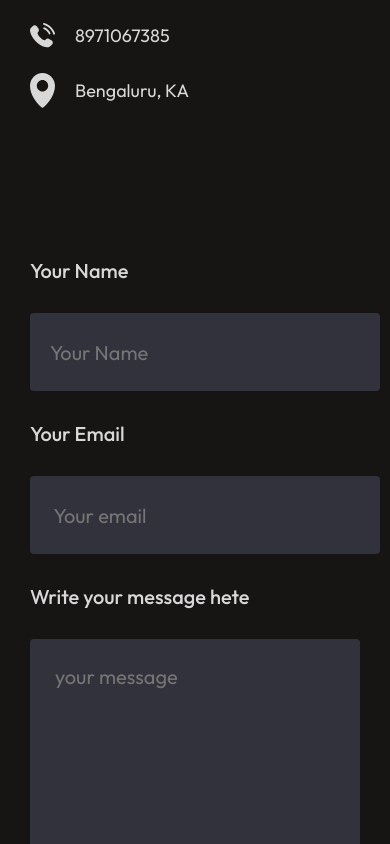
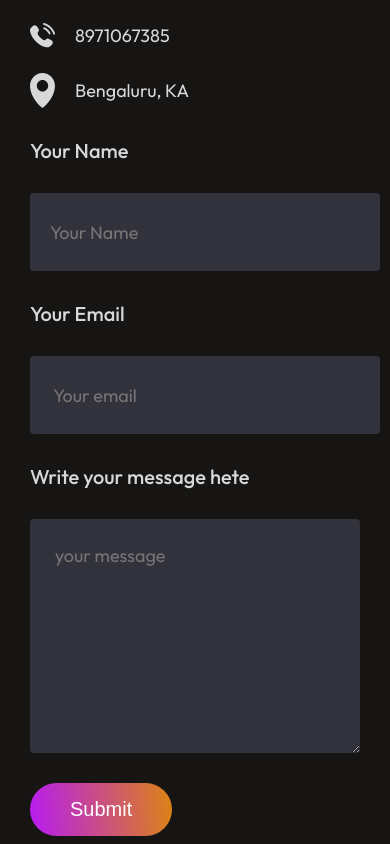
Before and after one commit to TechSpoorti/Portfolio, a React (Create React App) app: page / in a window 390 px wide. Shown: the part 6000-6844 px from the top of the page. Built offline with nearby package versions, Linux system fonts and the light colour scheme.

Commit message:
contct part

```diff
--- a/src/Components/Contact/Contact.css
+++ b/src/Components/Contact/Contact.css
@@ -1,4 +1,4 @@
-.contact{
+.contact {
     display: flex;
     flex-direction: column;
     align-items: center;
@@ -6,85 +6,100 @@
     gap: 80px;
     margin: 80px 120px;
 }
-.contact-title{
+
+.contact-title {
     position: relative;
+    text-align: center;
+}
 
-}
-.contact-title h1{
+.contact-title h1 {
     padding: 0px 30px;
     font-size: 80px;
     font-weight: 600;
 }
-.contact-title img{
+
+.contact-title img {
     position: absolute;
     bottom: 0;
     right: 0;
     z-index: -1;
     height: 40px;
 }
-.contact-section{
+
+.contact-section {
     display: flex;
     gap: 150px;
+    width: 100%;
+    justify-content: space-between; /* Adjust alignment for wider screens */
+}
 
-}
-.contact-left{
+.contact-left {
     display: flex;
     flex-direction: column;
     gap: 30px;
+    width: 50%; /* Adjust width for left section */
 }
-.contact-left h1{
+
+.contact-left h1 {
     font-size: 80px;
     font-weight: 700;
-    background: linear-gradient(270deg,#DF8908 80%,#B415FF 100%);
+    background: linear-gradient(270deg, #DF8908 80%, #B415FF 100%);
     background-clip: text;
     -webkit-background-clip: text;
     -webkit-text-fill-color: transparent;
 }
-.contact-left p{
+
+.contact-left p {
     max-width: 550px;
-    color:#D8D8D8;
+    color: #D8D8D8;
     font-size: 20px;
     line-height: 35px;
 }
-.contact-details{
+
+.contact-details {
     display: flex;
     flex-direction: column;
     gap: 30px;
     color: #D8D8D8;
     font-size: 22px;
+}
 
-}
-.contact-detail{
+.contact-detail {
     display: flex;
     align-items: center;
     gap: 20px;
 }
+
 .contact-right {
     display: flex;
     flex-direction: column;
-    align-items: start;
+    align-items: flex-start;
     gap: 30px;
+    width: 50%; /* Adjust width for right section */
 }
-.contact-right label{
+
+.contact-right label {
     color: #D8D8D8;
     font-size: 22px;
     font-weight: 500;
 }
-.contact-right input{
+
+.contact-right input {
     border: none;
-    width: 700px;
+    width: 100%; /* Ensure input takes full width */
+    max-width: 700px; /* Optional: Set a maximum width */
     height: 78px;
     padding-left: 20px;
-    border-radius:4px ;
+    border-radius: 4px;
     background: #32323c;
     color: #A0A0A0;
     font-size: 20px;
     font-family: Outfit;
+}
 
-
-}
 .contact-right textarea {
-    width: 100%; /* Optional: Set a maximum width */
+    width: 100%; /* Ensure textarea takes full width */
+    max-width: 700px; /* Optional: Set a maximum width */
     border: none;
     padding: 25px;
     border-radius: 4px;
@@ -92,80 +107,84 @@
     color: #D8D8D8;
     font-family: Outfit;
     font-size: 20px;
-    box-sizing: border-box; /* Include padding and border in width calculation */
+    box-sizing: border-box;
 }
-.contact-submit{
+
+.contact-submit {
     border: none;
     color: white;
-   border-radius:50px ;
+    border-radius: 50px;
     font-size: 22px;
     padding: 20px 60px;
     margin-bottom: 50px;
     cursor: pointer;
     transition: 0.3s;
-   background: linear-gradient(264deg,#DF8908 -5.09%,#B415FF 106.20%);
+    background: linear-gradient(264deg, #DF8908 -5.09%, #B415FF 106.20%);
 }
-.contact-submit:hover{
+
+.contact-submit:hover {
     transform: scale(1.1);
     transition: 0.3s;
 }
-@media(max-width:750px){
-.contact{
+
+@media (max-width: 750px) {
+    .contact {
         gap: 50px;
-    margin: 50px 30px ;
+        margin: 50px 30px;
         align-items: start;
+    }
 
-}
-.contact-title h1{
+    .contact-title h1 {
         padding: 0;
         font-size: 50px;
         font-weight: 600;
+    }
 
-}
-.contact-title img{
+    .contact-title img {
         width: 130px;
         margin-right: -20px;
     }
-.contact-section{
+
+    .contact-section {
         flex-direction: column;
+        gap: 30px; /* Adjust gap for mobile */
+    }
 
+    .contact-left {
+        width: 100%; /* Full width for mobile */
     }
-.contact-left h1{
+
+    .contact-left h1 {
         font-size: 54px;
+    }
 
-}
-.contact-left p{
+    .contact-left p {
         font-size: 18px;
     }
-.contact-details{
+
+    .contact-details {
         gap: 20px;
     }
-.contact-detail img{
+
+    .contact-detail img {
         width: 25px;
     }
-.contact-right label{
-    font-size: 20px;
 
+    .contact-right {
+        width: 100%; /* Full width for mobile */
     }
-.contact-right input{
-    width:100%;
 
+    .contact-right label {
         font-size: 20px;
     }
+
+    .contact-right input,
     .contact-right textarea {
-    width: 100%;
-    border: none;
-    padding: 25px;
-    border-radius: 4px;
-    background: #32323c;
-    color: #D8D8D8;
-    font-family: Outfit;
-    font-size: 20px;
-    box-sizing: border-box; /* Include padding and border in width calculation */
+        font-size: 18px; /* Adjust font size for mobile */
     }
-.contact-submit{
+
+    .contact-submit {
         font-size: 20px;
         padding: 15px 40px;
     }
-
 }
```
Lines whose indentation alone changed are shown as unchanged.
